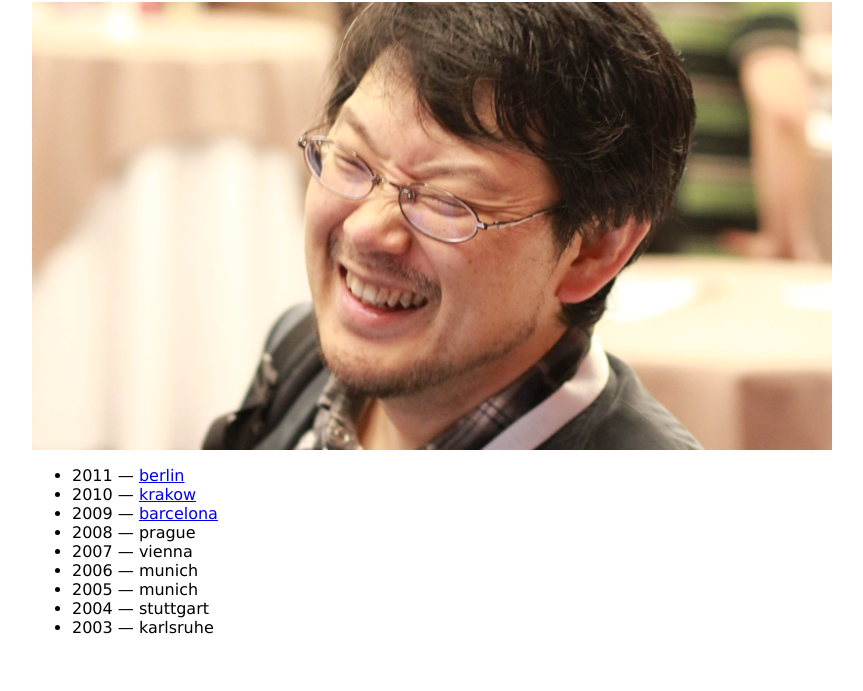
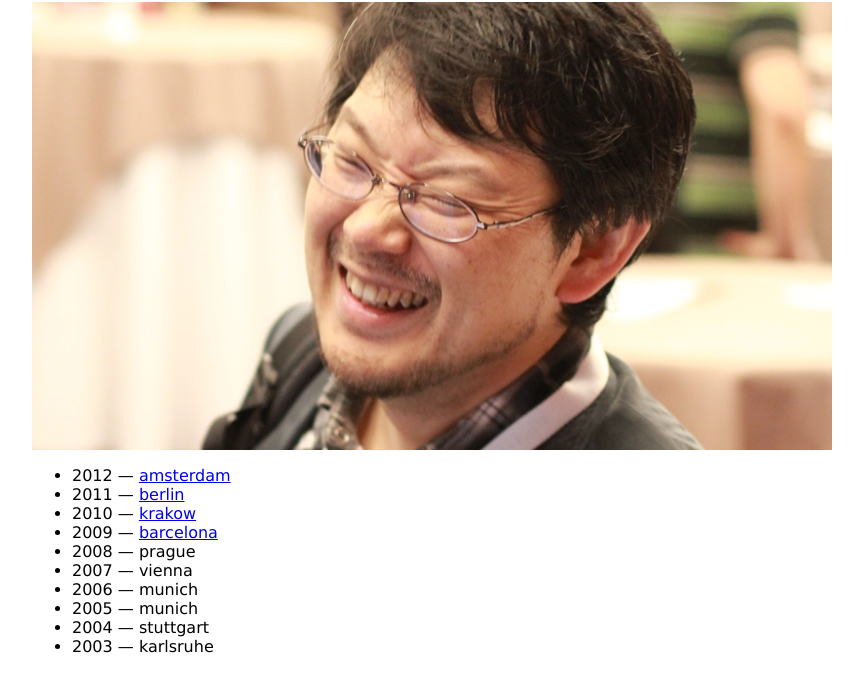
Before and after one commit to tlossen/euruko.org, a plain HTML site: page public/index.html in a window 1280 px wide. Shown: the part 65-756 px from the top of the page, without its empty margins (208-1071 px from the left). Drawn offline with Linux system fonts and the light colour scheme.

Commit message:
added amsterdam

```diff
--- a/public/index.html
+++ b/public/index.html
@@ -27,6 +27,7 @@
   <img src="img/matz_800.jpg">
 
   <ul>
+    <li>2012 &mdash; <a href="http://euruko2012.org">amsterdam</a></li>
     <li>2011 &mdash; <a href="http://euruko2011.org">berlin</a></li>
     <li>2010 &mdash; <a href="http://euruko2010.org">krakow</a></li>
     <li>2009 &mdash; <a href="http://euruko2009.org">barcelona</a></li>
```
